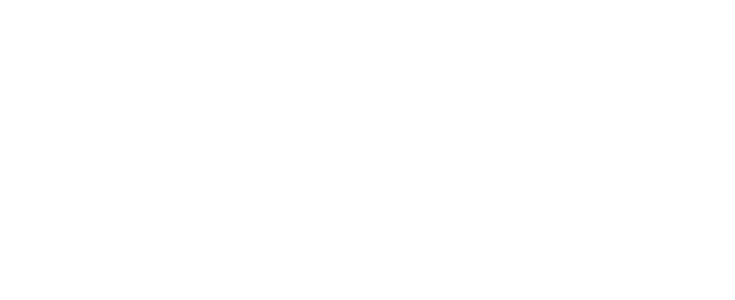
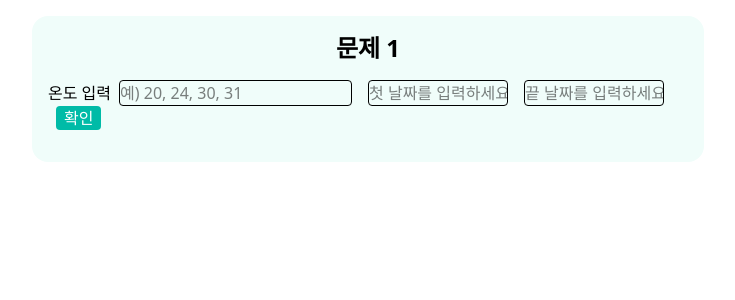
Before and after one commit to dajung-y/2025-goorm-frontend, a React (Vite) app in the folder cospro/: page /cospro6 in a window 1280 px wide. Before the commit this address had no page. Shown: the top 300 px of the page, without its empty margins (272-1007 px from the left). Built offline with nearby package versions, Linux system fonts and the light colour scheme.

Commit message:
6차 한문제

```diff
--- a/cospro/src/App.jsx
+++ b/cospro/src/App.jsx
@@ -4,6 +4,7 @@
 import CosPro3Page from './pages/CosPro3Page'
 import CosPro4Page from './pages/CosPro4Page'
 import CosPro5Page from './pages/CosPro5Page'
+import CosPro6Page from './pages/CosPro6Page'
 
 export default function App() {
   return (
@@ -12,6 +13,7 @@
       <Route path='/cospro3' element={<CosPro3Page />} />
       <Route path='/cospro4' element={<CosPro4Page />} />
       <Route path='/cospro5' element={<CosPro5Page />} />
+      <Route path='/cospro6' element={<CosPro6Page />} />
     </Routes>
   )
 }
--- /dev/null
+++ b/cospro/src/cospro6/Cospro6Test1.jsx
@@ -0,0 +1,48 @@
+import React, { useState } from 'react'
+import { useForm } from 'react-hook-form';
+
+export default function Cospro6Test1() {
+  const {register, handleSubmit} = useForm();
+  const [result, setResult] = useState(null);
+  const onSubmit = (data) => {
+    const temps = data.temp;
+    const tempArr = temps.split(',')
+                          .map((temp) => Number(temp.trim()));
+    const first = Number(data.firstDate);
+    const last = Number(data.lastDate);
+    const max = Math.max(tempArr[first], tempArr[last]);
+    const count = tempArr.slice(first,last)
+                         .filter(temp => temp>max).length;
+    console.log(count);
+    setResult(count);
+  }
+  return (
+    <section className='m-4 p-4 w-2xl bg-teal-50 rounded-2xl'>
+      <h1 className='text-2xl font-bold text-center'>문제 1</h1>
+      {/* 입력 */}
+      <form onSubmit={handleSubmit(onSubmit)}
+            className='mt-4'>
+        <label>온도 입력</label>
+        <input {...register('temp')}
+                placeholder='예) 20, 24, 30, 31'
+                className='ml-2 mr-2 border rounded' />
+        <input {...register('firstDate')}
+                placeholder='첫 날짜를 입력하세요'
+                className='ml-2 mr-2 w-35 border rounded' />
+        <input {...register('lastDate')}
+                placeholder='끝 날짜를 입력하세요'
+                className='ml-2 mr-2 w-35 border rounded' />
+        <button type='submit'
+                className='ml-2 px-2 bg-teal-500 text-white rounded cursor-pointer'>
+          확인
+        </button>
+      </form>
+      {/* 출력 */}
+      <div className='mt-4'>
+        {result !==null && (
+          <p>두 날짜 사이에서 두 날짜보다 기온이 높았던 날은 총<b>{result}</b>번 입니다</p>
+        )}
+      </div>
+    </section>
+  )
+}
--- /dev/null
+++ b/cospro/src/pages/CosPro6Page.jsx
@@ -0,0 +1,10 @@
+import React from 'react'
+import Cospro6Test1 from '../cospro6/Cospro6Test1'
+
+export default function CosPro6Page() {
+  return (
+    <div className='flex flex-col items-center'>
+      <Cospro6Test1 />
+    </div>
+  )
+}
--- a/cospro/src/pages/MainPage.jsx
+++ b/cospro/src/pages/MainPage.jsx
@@ -14,6 +14,9 @@
         <Link to='/cospro5'>
           <span className='text-3xl font-semibold underline'>COSPRO 5차 문제</span>
         </Link>
+        <Link to='/cospro6'>
+          <span className='text-3xl font-semibold underline'>COSPRO 6차 문제</span>
+        </Link>
       </div>
 
     </main>
```
